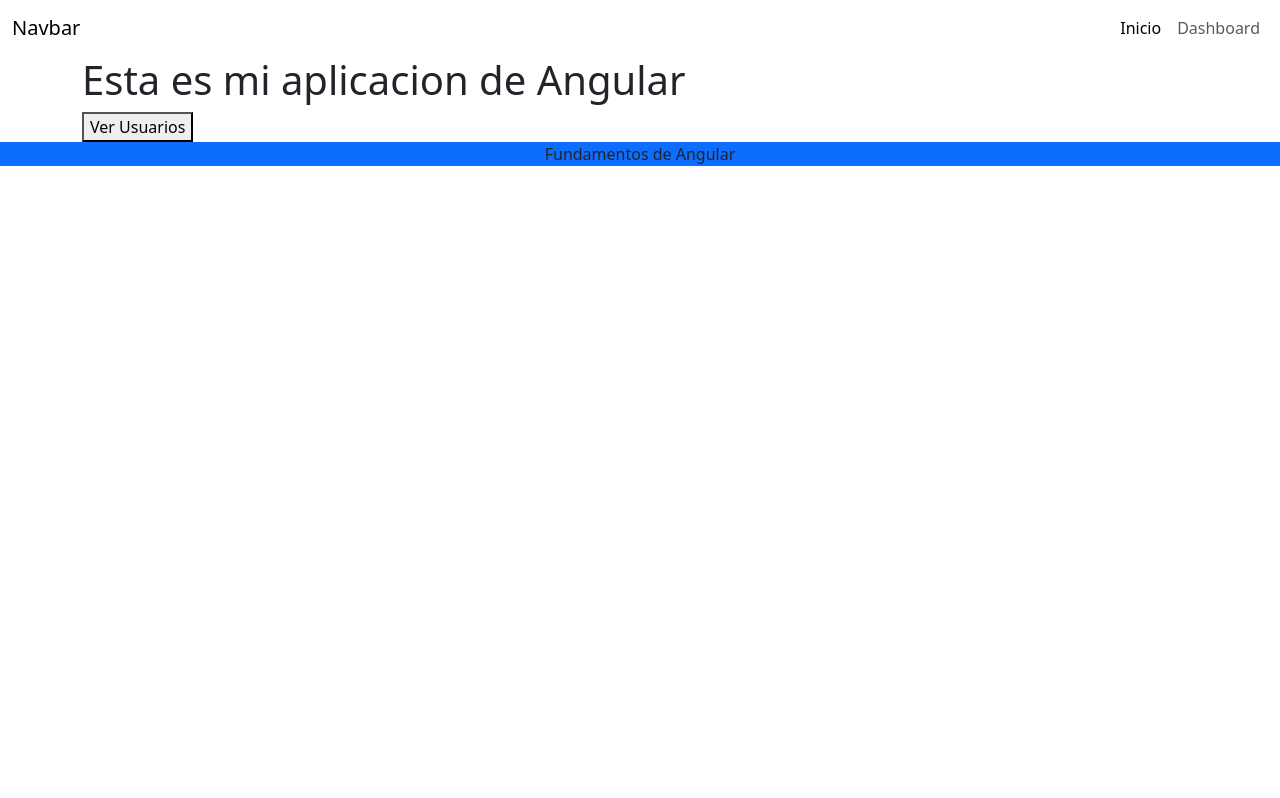
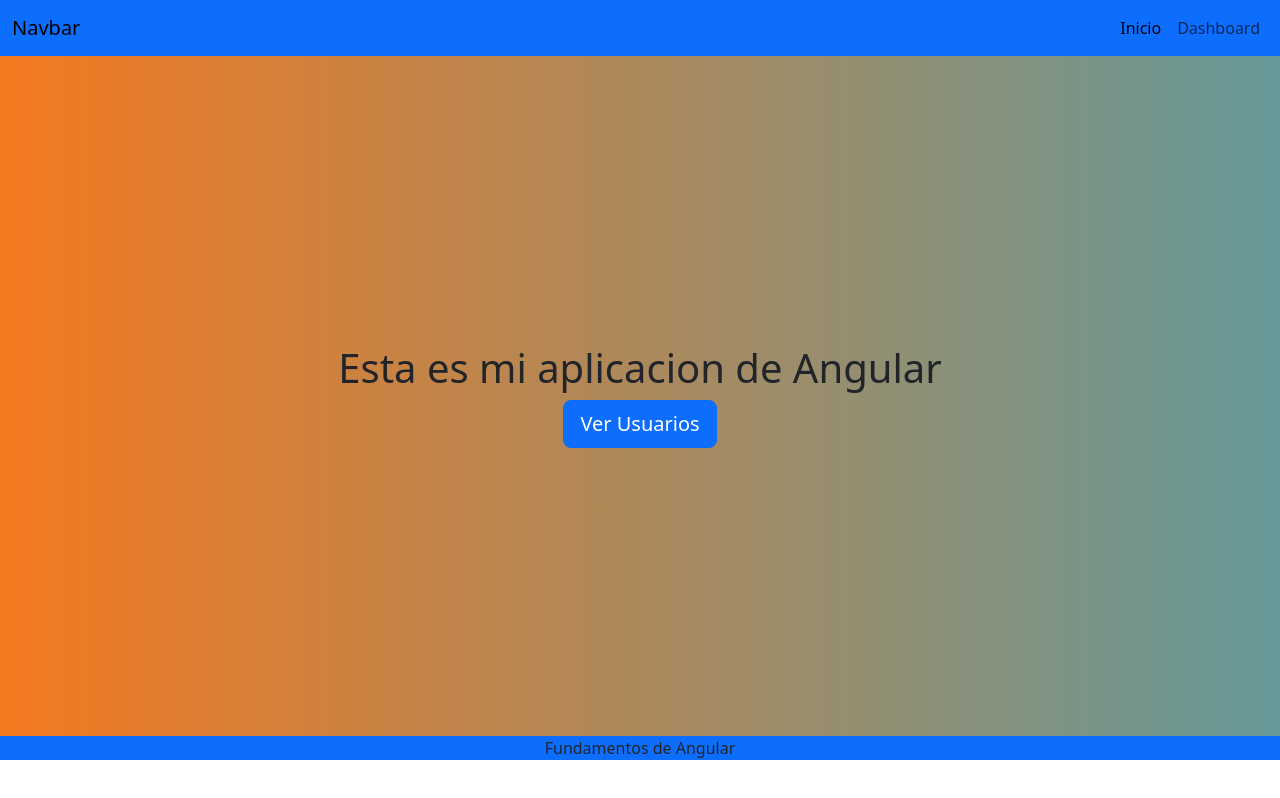
Before and after one commit to bbastiann/Apuntes-Front-End, an Angular app in the folder Curso Fundamentos de Angular/Proyecto01/: page /inicio in a window 1280 px wide. Built offline with nearby package versions, Linux system fonts and the light colour scheme.

Commit message:
Curso de Angular: Navbar y Footer Pt2

```diff
--- a/Curso Fundamentos de Angular/Proyecto01/src/app/components/inicio/inicio.component.css
+++ b/Curso Fundamentos de Angular/Proyecto01/src/app/components/inicio/inicio.component.css
@@ -0,0 +1,11 @@
+.inicio{
+    text-align: center;
+    height: 85vh;
+
+}
+
+section{
+    background: #659999;  /* fallback for old browsers */
+    background: -webkit-linear-gradient(to right, #f4791f, #659999);  /* Chrome 10-25, Safari 5.1-6 */
+    background: linear-gradient(to right, #f4791f, #659999); /* W3C, IE 10+/ Edge, Firefox 16+, Chrome 26+, Opera 12+, Safari 7+ */
+}
--- a/Curso Fundamentos de Angular/Proyecto01/src/app/components/inicio/inicio.component.html
+++ b/Curso Fundamentos de Angular/Proyecto01/src/app/components/inicio/inicio.component.html
@@ -1,5 +1,10 @@
-<!------<p>{{ textoinicio }}</p>------->
-<div class="container">
-    <h1>Esta es mi aplicacion de Angular</h1>
-    <button routerLink='/Dashboard'>Ver Usuarios</button>
-</div>
+<section>
+    <div class="container">
+        <div class="d-flex flex-column inicio">
+            <h1 class="mt-auto">Esta es mi aplicacion de Angular</h1>
+            <div class="mb-auto">
+                <button class="btn btn-lg btn-primary"  routerLink='/Dashboard'>Ver Usuarios</button>
+            </div>
+        </div>
+    </div>
+</section>
--- a/Curso Fundamentos de Angular/Proyecto01/src/app/components/navbar/navbar.component.html
+++ b/Curso Fundamentos de Angular/Proyecto01/src/app/components/navbar/navbar.component.html
@@ -1,4 +1,4 @@
-<nav class="navbar navbar-expand-lg bg-body-primary">
+<nav class="navbar navbar-expand-lg bg-primary">
   <div class="container-fluid">
     <a class="navbar-brand" href="#">Navbar</a>
     <button class="navbar-toggler" type="button" data-bs-toggle="collapse" data-bs-target="#navbarNav" aria-controls="navbarNav" aria-expanded="false" aria-label="Toggle navigation">
```
